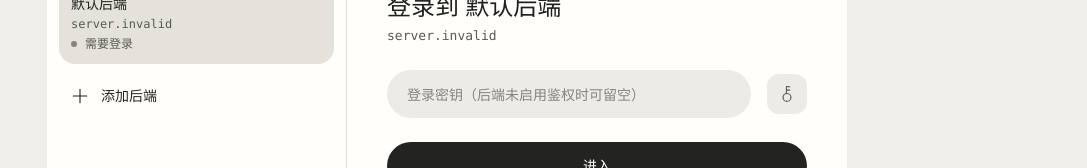
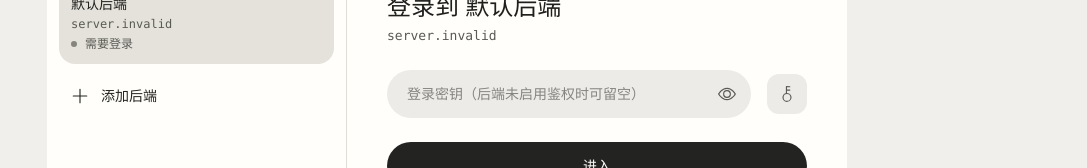
Before and after one commit to ShirokaProject/Shirobot.Dashboard, a Vue app: page /login in a window 1280 px wide. Shown: the part 310-478 px from the top of the page, without its empty margins (193-1280 px from the left). Built offline with nearby package versions, Linux system fonts and the light colour scheme; no server answers; a web font is replaced by a local one.

Commit message:
Reduce login key spacing and add visibility toggle

```diff
--- a/src/views/login/Login.css
+++ b/src/views/login/Login.css
@@ -330,6 +330,46 @@
   flex: 1;
 }
 
+.key-field {
+  position: relative;
+}
+
+.key-field input {
+  padding-right: 48px;
+  font-family: Arial, sans-serif;
+  letter-spacing: 0;
+}
+
+.visibility-toggle {
+  position: absolute;
+  top: 8px;
+  right: 8px;
+  display: grid;
+  width: 32px;
+  height: 32px;
+  place-items: center;
+  padding: 0;
+  border: 0;
+  border-radius: var(--md-sys-shape-corner-full);
+  background: transparent;
+  color: var(--md-sys-color-on-surface-variant);
+  cursor: pointer;
+  font-size: 18px;
+}
+
+.visibility-toggle:hover:not(:disabled) {
+  background: var(--md-sys-color-surface-container-highest);
+}
+
+.visibility-toggle:focus-visible {
+  outline: 2px solid var(--md-sys-color-primary);
+}
+
+.visibility-toggle:disabled {
+  cursor: default;
+  opacity: 0.6;
+}
+
 .remember-toggle {
   width: 40px;
   height: 40px;
--- a/src/views/login/Login.ts
+++ b/src/views/login/Login.ts
@@ -26,6 +26,7 @@ export function useLoginPage() {
   const adding = ref(switchingEnabled && (route.query.add !== undefined || backends.value.length === 0))
   const draft = reactive({ name: '', baseUrl: '' })
   const form = reactive({ token: '', remember: false })
+  const showToken = ref(false)
   const verifying = ref(false)
   // Set once the key checks out: the card plays its exit animation before the dashboard loads
   const entering = ref(false)
@@ -56,6 +57,7 @@ export function useLoginPage() {
   }
 
   watch([selectedId, adding], () => {
+    showToken.value = false
     errorMessage.value = ''
     syncCredentials()
   }, { immediate: true })
@@ -175,6 +177,7 @@ export function useLoginPage() {
     adding,
     draft,
     form,
+    showToken,
     verifying,
     entering,
     errorMessage,
--- a/src/views/login/Login.vue
+++ b/src/views/login/Login.vue
@@ -89,17 +89,28 @@
           </template>
 
           <div v-if="!adding" class="key-row">
-            <label class="text-field" :class="{ invalid: Boolean(errorMessage) }">
+            <div class="text-field key-field" :class="{ invalid: Boolean(errorMessage) }">
               <input
                 v-model="form.token"
-                type="password"
+                :type="showToken ? 'text' : 'password'"
                 autocomplete="current-password"
                 aria-label="登录密钥"
                 placeholder="登录密钥（后端未启用鉴权时可留空）"
                 :disabled="verifying"
                 @input="errorMessage = ''"
               />
-            </label>
+              <button
+                type="button"
+                class="visibility-toggle"
+                :aria-label="showToken ? '隐藏密钥' : '显示密钥'"
+                :title="showToken ? '隐藏密钥' : '显示密钥'"
+                :aria-pressed="showToken"
+                :disabled="verifying"
+                @click="showToken = !showToken"
+              >
+                <el-icon><Hide v-if="showToken" /><View v-else /></el-icon>
+              </button>
+            </div>
 
             <button
               type="button"
@@ -133,7 +144,7 @@
 </template>
 
 <script setup lang="ts">
-import { Close, Key, Plus } from '@element-plus/icons-vue'
+import { Close, Hide, Key, Plus, View } from '@element-plus/icons-vue'
 import avatarUrl from '../../assets/images/avatar.png'
 import ThemeControls from '../../layout/components/ThemeControls.vue'
 import { useLoginPage } from './Login'
@@ -147,6 +158,7 @@ const {
   adding,
   draft,
   form,
+  showToken,
   verifying,
   entering,
   errorMessage,
```
